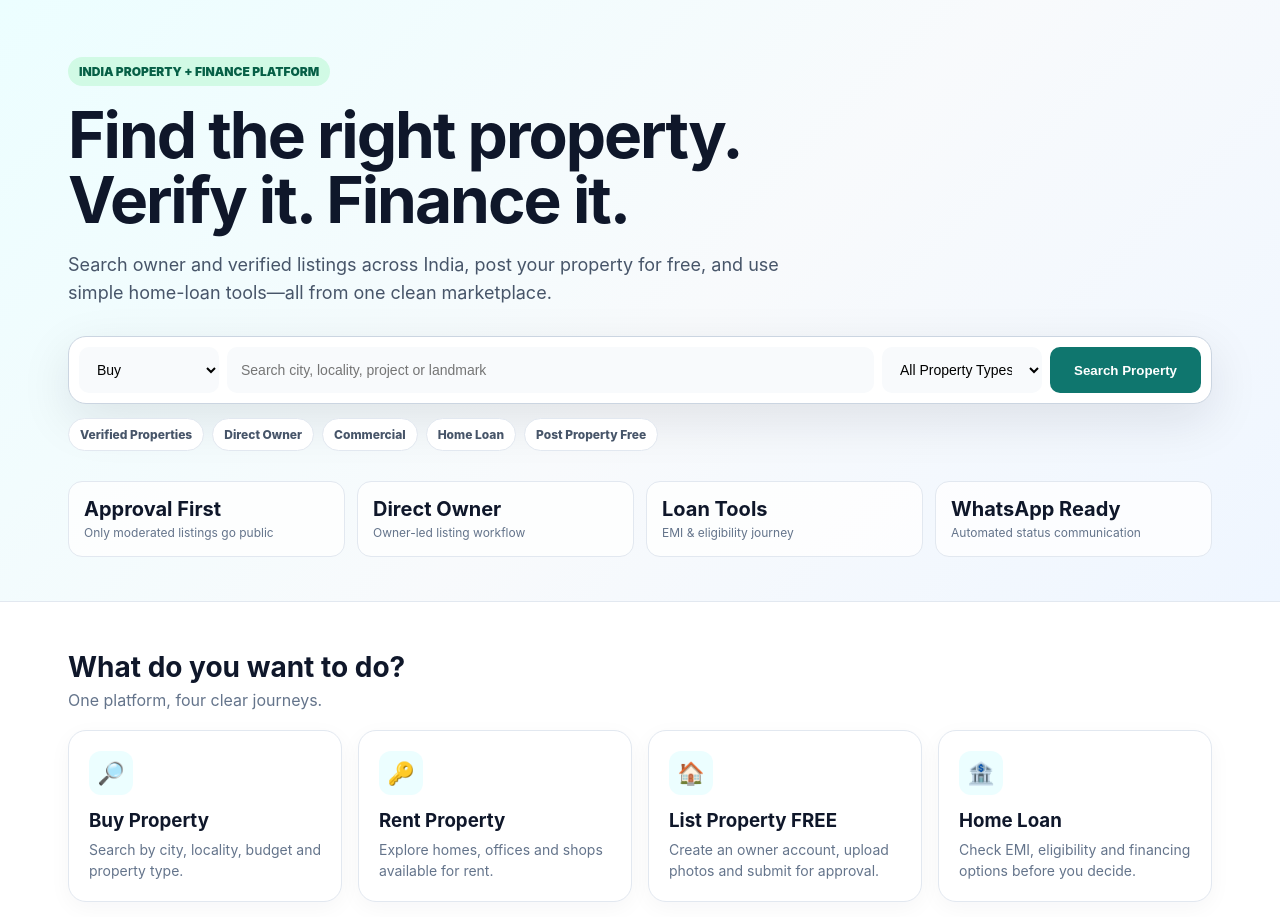
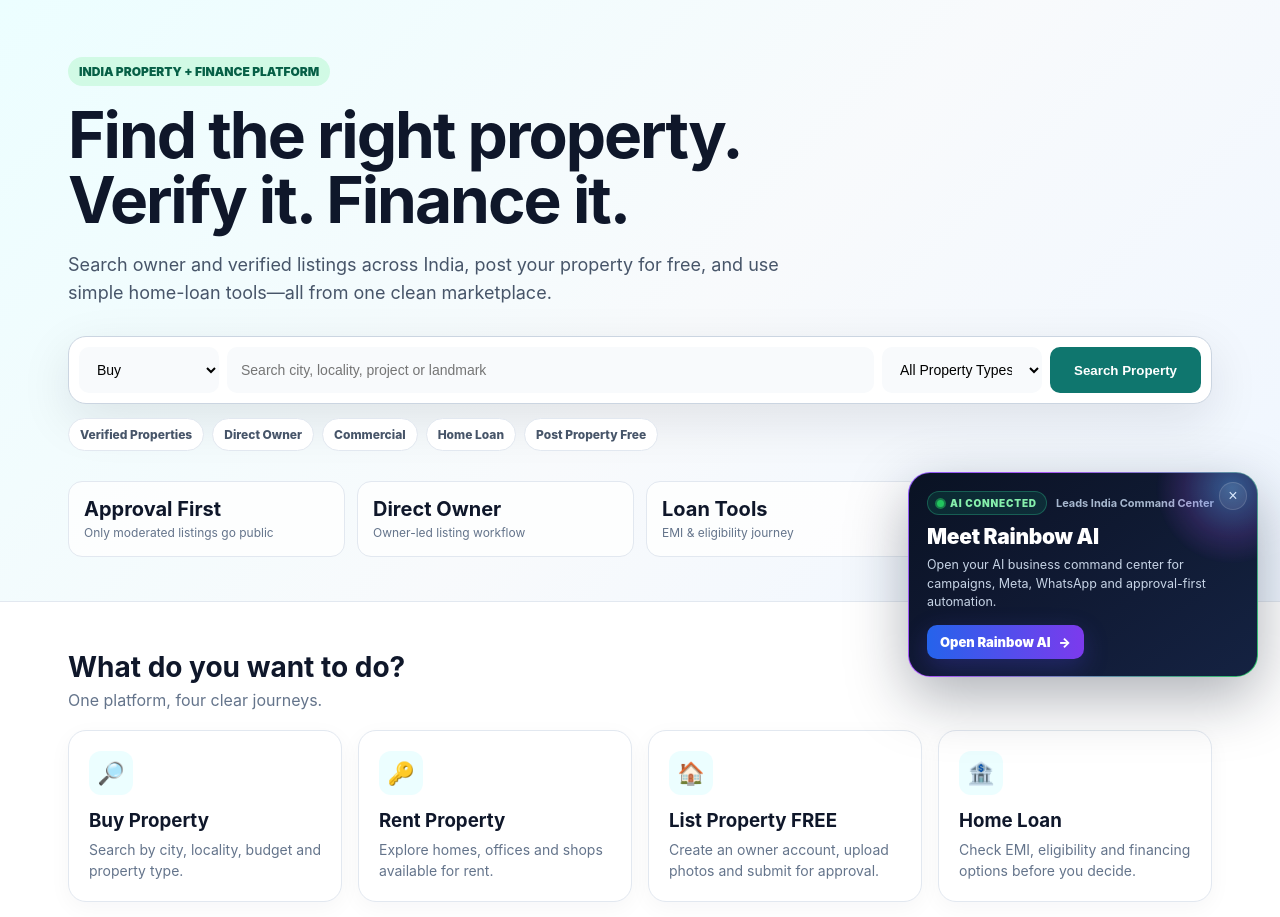
Before and after one commit to primesolution1998-cloud/leadsindia-website, a PHP site: page / in a window 1280 px wide. Shown: the part 101-1018 px from the top of the page. Run offline with PHP 8.4, Linux system fonts and the light colour scheme; data that the repository does not hold is empty.

Commit message:
Add animated Rainbow AI homepage popup

```diff
--- a/index.php
+++ b/index.php
@@ -16,6 +16,48 @@ if (is_file($marketplaceHome)) {
         $html = str_replace('</main>', $rainbowBlock . '</main>', $html);
     }
 
+    $rainbowPopup = <<<'HTML'
+<style>
+#rainbowAIPopup{position:fixed;right:22px;bottom:22px;z-index:9999;width:min(350px,calc(100vw - 28px));opacity:0;transform:translateY(24px) scale(.96);pointer-events:none;transition:opacity .45s ease,transform .45s cubic-bezier(.2,.8,.2,1);font-family:Inter,system-ui,-apple-system,Segoe UI,Roboto,sans-serif}
+#rainbowAIPopup.show{opacity:1;transform:translateY(0) scale(1);pointer-events:auto}
+.rainbow-pop-card{position:relative;overflow:hidden;cursor:pointer;border-radius:22px;padding:1px;background:linear-gradient(120deg,#22d3ee,#6366f1,#a855f7,#22c55e,#22d3ee);background-size:300% 300%;animation:rainbowBorder 5s linear infinite;box-shadow:0 20px 60px rgba(15,23,42,.34),0 0 0 1px rgba(255,255,255,.15)}
+.rainbow-pop-inner{position:relative;border-radius:21px;padding:18px 18px 17px;background:linear-gradient(145deg,rgba(7,17,31,.98),rgba(20,31,65,.98));color:#fff;overflow:hidden}
+.rainbow-pop-glow{position:absolute;width:140px;height:140px;border-radius:50%;right:-45px;top:-55px;background:radial-gradient(circle,rgba(96,165,250,.5),rgba(168,85,247,.18) 45%,transparent 72%);animation:rainbowGlow 2.8s ease-in-out infinite}
+.rainbow-pop-top{display:flex;align-items:center;gap:9px;margin-bottom:10px}.rainbow-live{display:inline-flex;align-items:center;gap:6px;padding:5px 9px;border-radius:999px;background:rgba(16,185,129,.14);border:1px solid rgba(52,211,153,.3);font-size:10px;font-weight:900;letter-spacing:.08em;color:#86efac}.rainbow-live i{width:7px;height:7px;border-radius:50%;background:#22c55e;box-shadow:0 0 0 0 rgba(34,197,94,.7);animation:rainbowPulse 1.6s infinite}.rainbow-mini{font-size:11px;color:#a7b8cf;font-weight:700}.rainbow-pop-title{font-size:21px;line-height:1.12;font-weight:900;margin:0 32px 7px 0;letter-spacing:-.3px}.rainbow-pop-text{font-size:12.5px;line-height:1.5;color:#c6d3e5;margin:0 0 13px}.rainbow-pop-cta{display:inline-flex;align-items:center;gap:8px;font-size:13px;font-weight:900;color:#fff;background:linear-gradient(90deg,#2563eb,#7c3aed);padding:9px 13px;border-radius:10px;box-shadow:0 8px 24px rgba(79,70,229,.28)}.rainbow-pop-arrow{transition:transform .2s ease}.rainbow-pop-card:hover .rainbow-pop-arrow{transform:translateX(4px)}.rainbow-pop-card:hover{transform:translateY(-2px)}.rainbow-close{position:absolute;right:10px;top:9px;z-index:3;width:28px;height:28px;border-radius:50%;border:1px solid rgba(255,255,255,.14);background:rgba(255,255,255,.08);color:#dbeafe;display:grid;place-items:center;font-size:16px;cursor:pointer}.rainbow-close:hover{background:rgba(255,255,255,.16)}
+@keyframes rainbowBorder{0%{background-position:0% 50%}50%{background-position:100% 50%}100%{background-position:0% 50%}}@keyframes rainbowGlow{0%,100%{transform:scale(.9);opacity:.7}50%{transform:scale(1.12);opacity:1}}@keyframes rainbowPulse{0%{box-shadow:0 0 0 0 rgba(34,197,94,.7)}70%{box-shadow:0 0 0 8px rgba(34,197,94,0)}100%{box-shadow:0 0 0 0 rgba(34,197,94,0)}}
+@media(max-width:620px){#rainbowAIPopup{right:14px;bottom:76px;width:calc(100vw - 28px)}.rainbow-pop-inner{padding:15px}.rainbow-pop-title{font-size:19px}.rainbow-pop-text{font-size:12px}}
+@media(prefers-reduced-motion:reduce){#rainbowAIPopup,.rainbow-pop-card,.rainbow-pop-glow,.rainbow-live i{animation:none!important;transition:none!important}}
+</style>
+<div id="rainbowAIPopup" aria-label="Open Rainbow AI">
+  <div class="rainbow-pop-card" id="rainbowAICard" role="link" tabindex="0">
+    <div class="rainbow-pop-inner">
+      <div class="rainbow-pop-glow"></div>
+      <button class="rainbow-close" id="rainbowAIClose" type="button" aria-label="Close Rainbow AI popup">×</button>
+      <div class="rainbow-pop-top"><span class="rainbow-live"><i></i> AI CONNECTED</span><span class="rainbow-mini">Leads India Command Center</span></div>
+      <h3 class="rainbow-pop-title">Meet Rainbow AI</h3>
+      <p class="rainbow-pop-text">Open your AI business command center for campaigns, Meta, WhatsApp and approval-first automation.</p>
+      <span class="rainbow-pop-cta">Open Rainbow AI <span class="rainbow-pop-arrow">→</span></span>
+    </div>
+  </div>
+</div>
+<script>
+(function(){
+  var popup=document.getElementById('rainbowAIPopup');
+  var card=document.getElementById('rainbowAICard');
+  var close=document.getElementById('rainbowAIClose');
+  if(!popup||!card||!close)return;
+  if(sessionStorage.getItem('rainbow_ai_popup_closed')!=='1')setTimeout(function(){popup.classList.add('show')},900);
+  function openRainbow(){window.location.href='/rainbow-ai/'}
+  card.addEventListener('click',openRainbow);
+  card.addEventListener('keydown',function(e){if(e.key==='Enter'||e.key===' '){e.preventDefault();openRainbow()}});
+  close.addEventListener('click',function(e){e.stopPropagation();popup.classList.remove('show');sessionStorage.setItem('rainbow_ai_popup_closed','1')});
+})();
+</script>
+HTML;
+    if (strpos($html, 'id="rainbowAIPopup"') === false) {
+        $html = str_replace('</body>', $rainbowPopup . '</body>', $html);
+    }
+
     echo $html;
     exit;
 }
```
